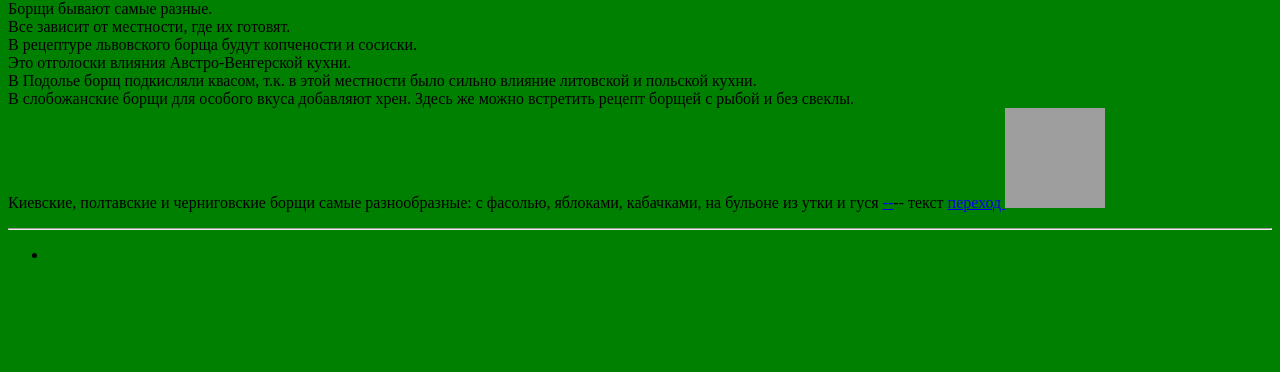
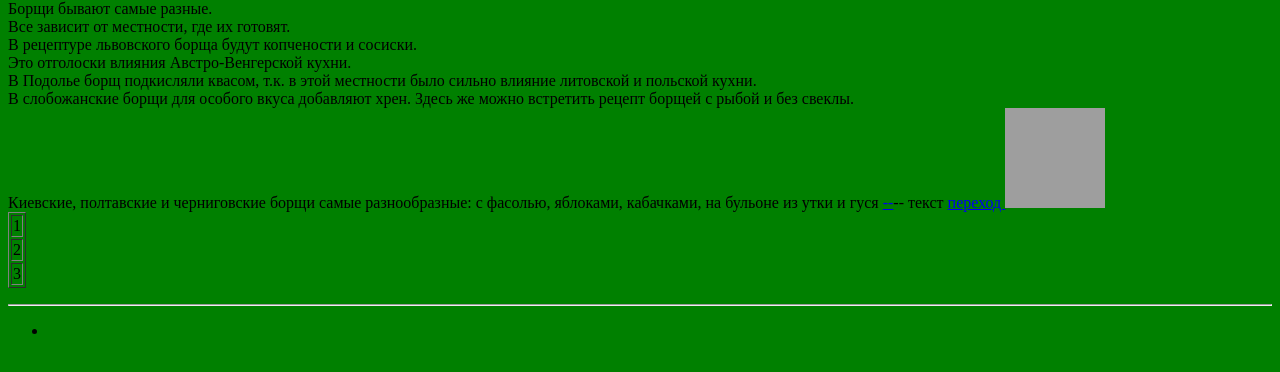
Before and after one commit to iribobkova215a1/iribobkova215a1.github.com, a plain HTML site: page index.html in a window 1280 px wide. Shown: the part 66-438 px from the top of the page. Drawn offline with Linux system fonts and the light colour scheme; grey boxes are pictures that could not be loaded.

Commit message:
Update index.html

```diff
--- a/index.html
+++ b/index.html
@@ -22,6 +22,17 @@
 <img src="http://moja-skazka.ru/wp-content/uploads/2011/02/yabloko.jpg"
 width="100"
 height="100"/>
+<table border=1>
+<tr>
+<td>1</td>
+</tr>
+<tr>
+<td>2</td>
+</tr>
+<tr>
+<td>3</td>
+</tr>
+</table>
 </p>
 <hr>
 <ul>
```
